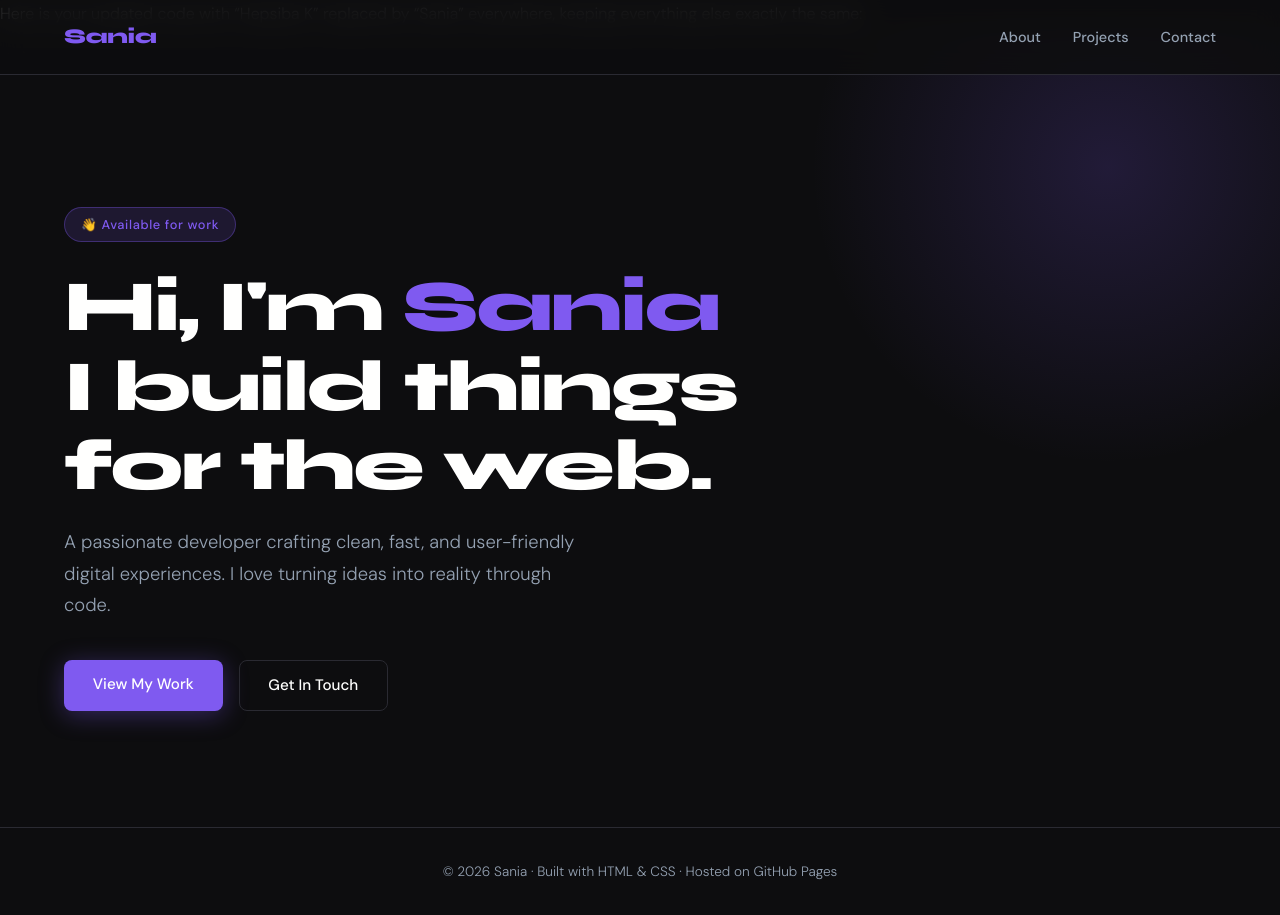
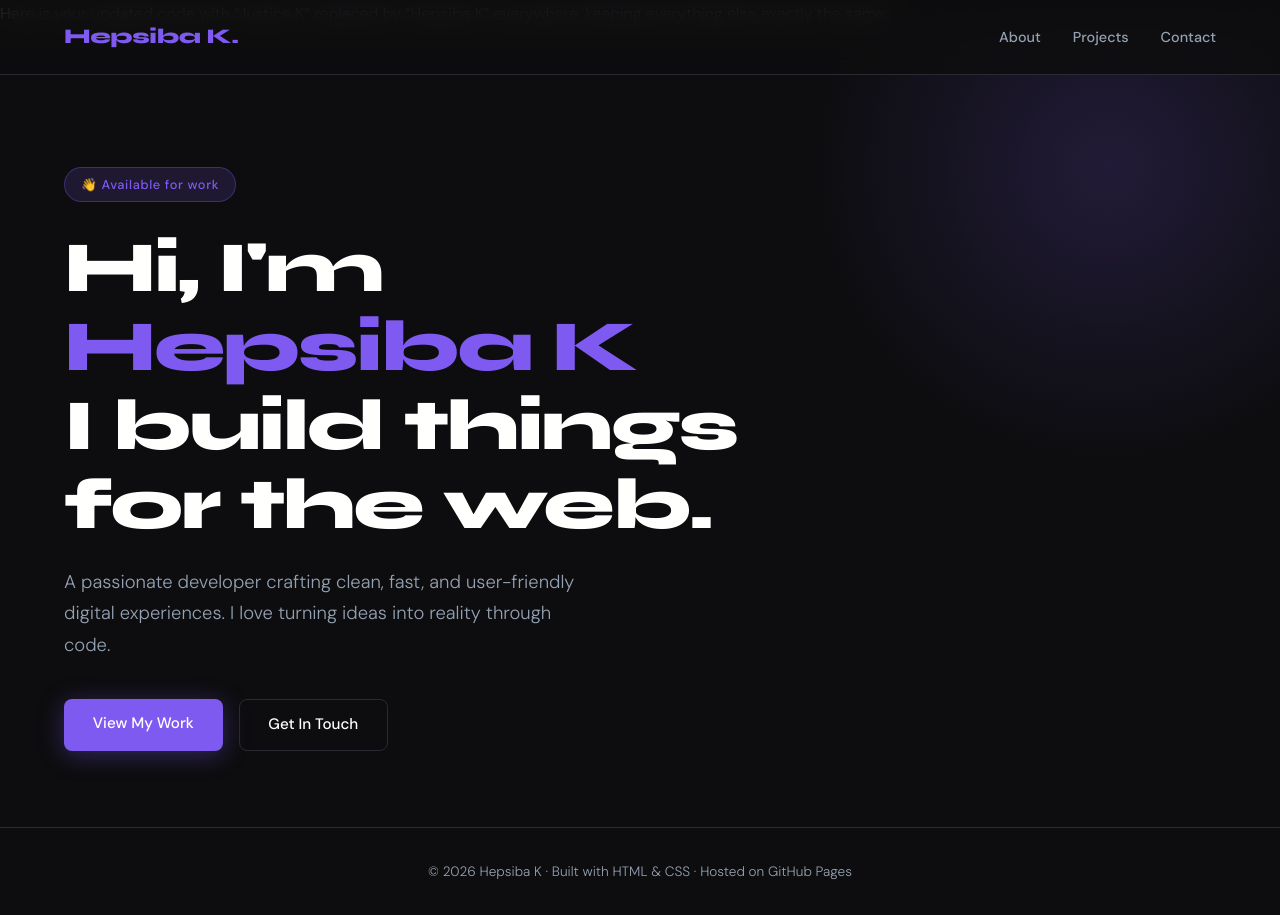
Before and after one commit to hepsiba11/mygit, a website: page index.html in a window 1280 px wide. Drawn offline with Linux system fonts and the light colour scheme.

Commit message:
Replace 'Sania' with 'Hepsiba K' in index.html

```diff
--- a/index.html
+++ b/index.html
@@ -1,11 +1,11 @@
-Here is your updated code with “Hepsiba K” replaced by “Sania” everywhere, keeping everything else exactly the same:
+Here is your updated code with “Justice K” replaced by “Hepsiba K” everywhere, keeping everything else exactly the same:
 
 <!DOCTYPE html>
 <html lang="en">
 <head>
   <meta charset="UTF-8" />
   <meta name="viewport" content="width=device-width, initial-scale=1.0"/>
-  <title>Sania · Portfolio</title>
+  <title>Hepsiba K · Portfolio</title>
   <link href="https://fonts.googleapis.com/css2?family=Syne:wght@400;700;800&family=DM+Sans:wght@300;400;500&display=swap" rel="stylesheet"/>
   <style>
     *, *::before, *::after { box-sizing: border-box; margin: 0; padding: 0; }
@@ -222,7 +222,7 @@ Here is your updated code with “Hepsiba K” replaced by “Sania” everywher
 <body>
 
   <nav>
-    <a href="#" class="logo">Sania</a>
+    <a href="#" class="logo">Hepsiba K.</a>
     <ul class="nav-links">
       <li><a href="#about">About</a></li>
       <li><a href="#projects">Projects</a></li>
@@ -233,7 +233,7 @@ Here is your updated code with “Hepsiba K” replaced by “Sania” everywher
   <section class="hero">
     <div class="hero-inner">
       <div class="badge">👋 Available for work</div>
-      <h1>Hi, I'm <span>Sania</span><br/>I build things for the web.</h1>
+      <h1>Hi, I'm <span>Hepsiba K</span><br/>I build things for the web.</h1>
       <p>A passionate developer crafting clean, fast, and user-friendly digital experiences. I love turning ideas into reality through code.</p>
       <div class="btn-group">
         <a href="#projects" class="btn btn-primary">View My Work</a>
@@ -243,7 +243,7 @@ Here is your updated code with “Hepsiba K” replaced by “Sania” everywher
   </section>
 
   <footer>
-    <p>© 2026 Sania · Built with HTML & CSS · Hosted on GitHub Pages</p>
+    <p>© 2026 Hepsiba K · Built with HTML & CSS · Hosted on GitHub Pages</p>
   </footer>
 
 </body>
```
